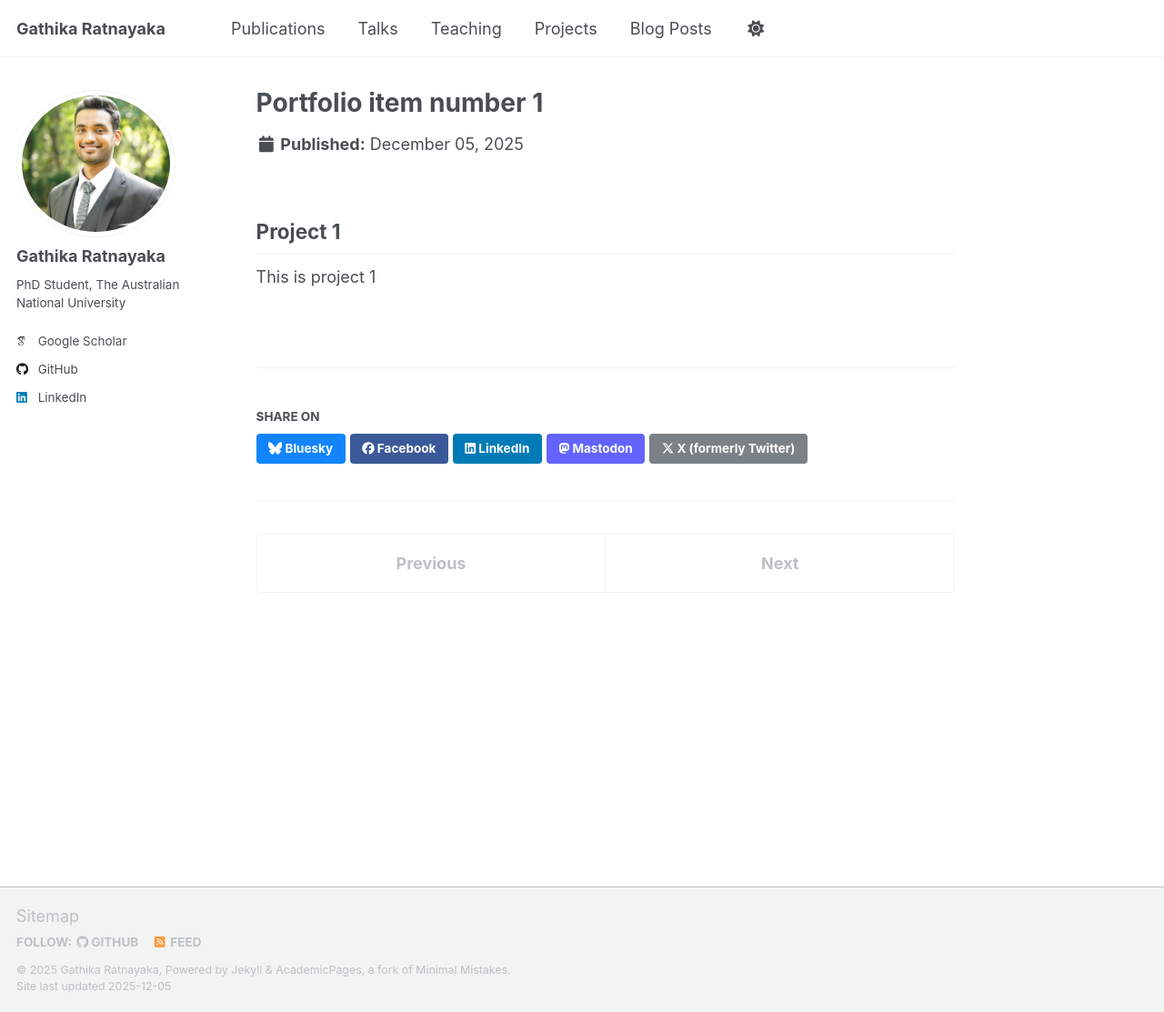
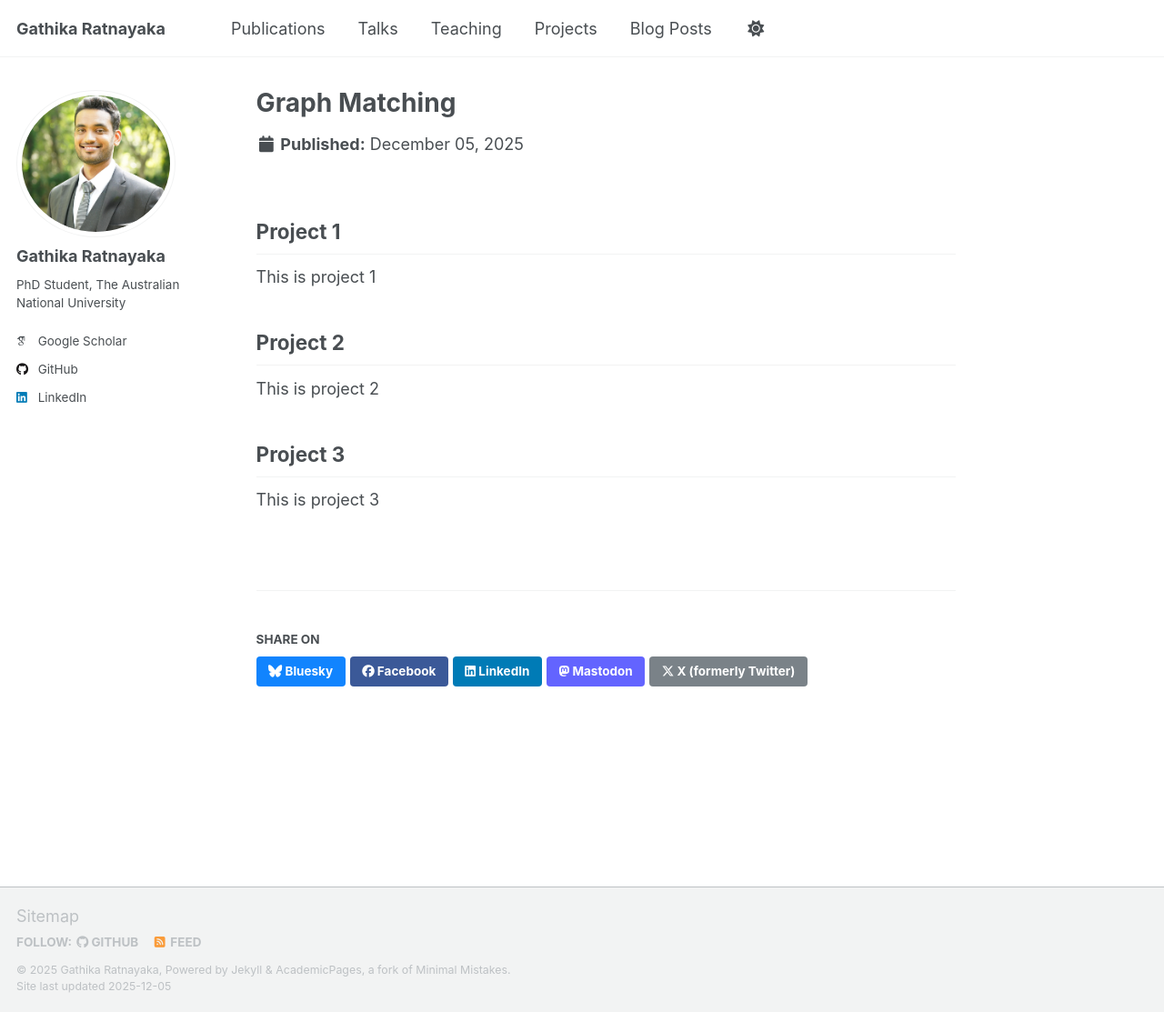
Before and after one commit to Gathika94/gathika94.github.io, a Jekyll site: the page built from _portfolio/portfolio-1.md, in a window 1280 px wide and 1113 px high. Shown: the whole window at 91% size. Built offline with Jekyll 4.4.1, drawn with Linux system fonts in a browser that asks for light colours; some web fonts are replaced; a script that is not in the unit is left out.

Commit message:
modifications

```diff
--- a/_portfolio/portfolio-1.md
+++ b/_portfolio/portfolio-1.md
@@ -1,9 +1,16 @@
 ---
-title: "Portfolio item number 1"
-excerpt: "Short description of portfolio item number 1<br/><img src='/images/500x300.png'>"
+title: "Graph Matching"
+excerpt: "Graph Matching projects"
 collection: portfolio
 ---
 
 
 ## Project 1
 This is project 1
+
+
+## Project 2
+This is project 2
+
+## Project 3
+This is project 3
```
Also changed, not shown: _portfolio/portfolio-2.html (deleted, +0 -7 lines).
